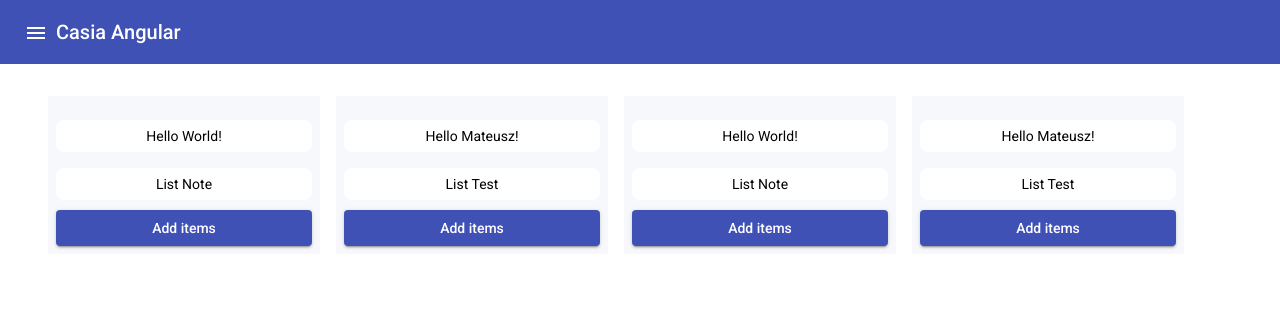
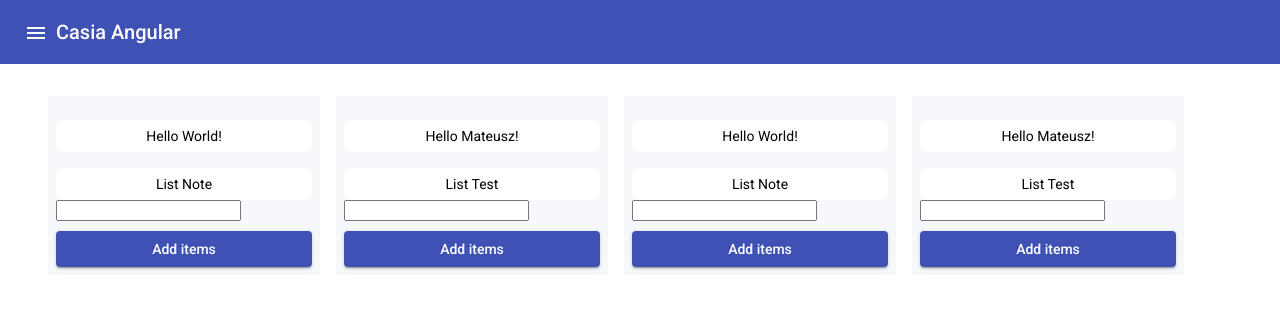
Before and after one commit to Paaka/CasiaAngular, an Angular app in the folder casia-angular/: page /boards in a window 1280 px wide. Shown: the top 310 px of the page. Built offline with nearby package versions, Linux system fonts and the light colour scheme.

Commit message:
feat(list): added input

```diff
--- a/casia-angular/src/components/list/list.component.html
+++ b/casia-angular/src/components/list/list.component.html
@@ -2,5 +2,6 @@
     <ng-container *ngFor="let listItem of listItems">
         <cas-list-item [title]="listItem.title"></cas-list-item>
     </ng-container>
+    <input matInput [formControl]="control" />
     <cas-list-button (click)="onButtonClicked()">Add items</cas-list-button>
 </div>
--- a/casia-angular/src/components/list/list.component.ts
+++ b/casia-angular/src/components/list/list.component.ts
@@ -1,4 +1,5 @@
 import { Component, Input, OnInit } from '@angular/core';
+import { FormControl, Validators } from '@angular/forms';
 import { IList } from 'src/models/List/IList';
 import { IListItem } from 'src/models/List/IListItem';
 
@@ -13,6 +14,8 @@ export class ListComponent implements OnInit {
 
   @Input() public listItems : IListItem[];
 
+  public control: FormControl = new FormControl('', [Validators.required]);
+
   constructor() { }
 
   ngOnInit(): void {
@@ -20,7 +23,10 @@ export class ListComponent implements OnInit {
   }
 
   public onButtonClicked(): void{
-    this.listItems.push({id:'1-x', title:'New item'})
+    if(this.control.valid){
+      this.listItems.push({id:`1-${this.listItems.length}`, title:this.control.value});
+      this.control.setValue('');
+    }
   }
 
 }
--- a/casia-angular/src/components/list/list.module.ts
+++ b/casia-angular/src/components/list/list.module.ts
@@ -1,12 +1,13 @@
 import { CommonModule } from "@angular/common";
 import { NgModule } from "@angular/core";
+import { ReactiveFormsModule } from "@angular/forms";
 import { ListButtonModule } from "../list-button/list-button.module";
 import { ListItemModule } from "../list-item/list-item.module";
 import { ListComponent } from "./list.component";
 
 @NgModule({
     declarations:[ListComponent],
-    imports:[CommonModule, ListItemModule, ListButtonModule],
+    imports:[CommonModule, ListItemModule, ListButtonModule, ReactiveFormsModule],
     exports:[ListComponent],
 })
 export class ListModule{}
```
